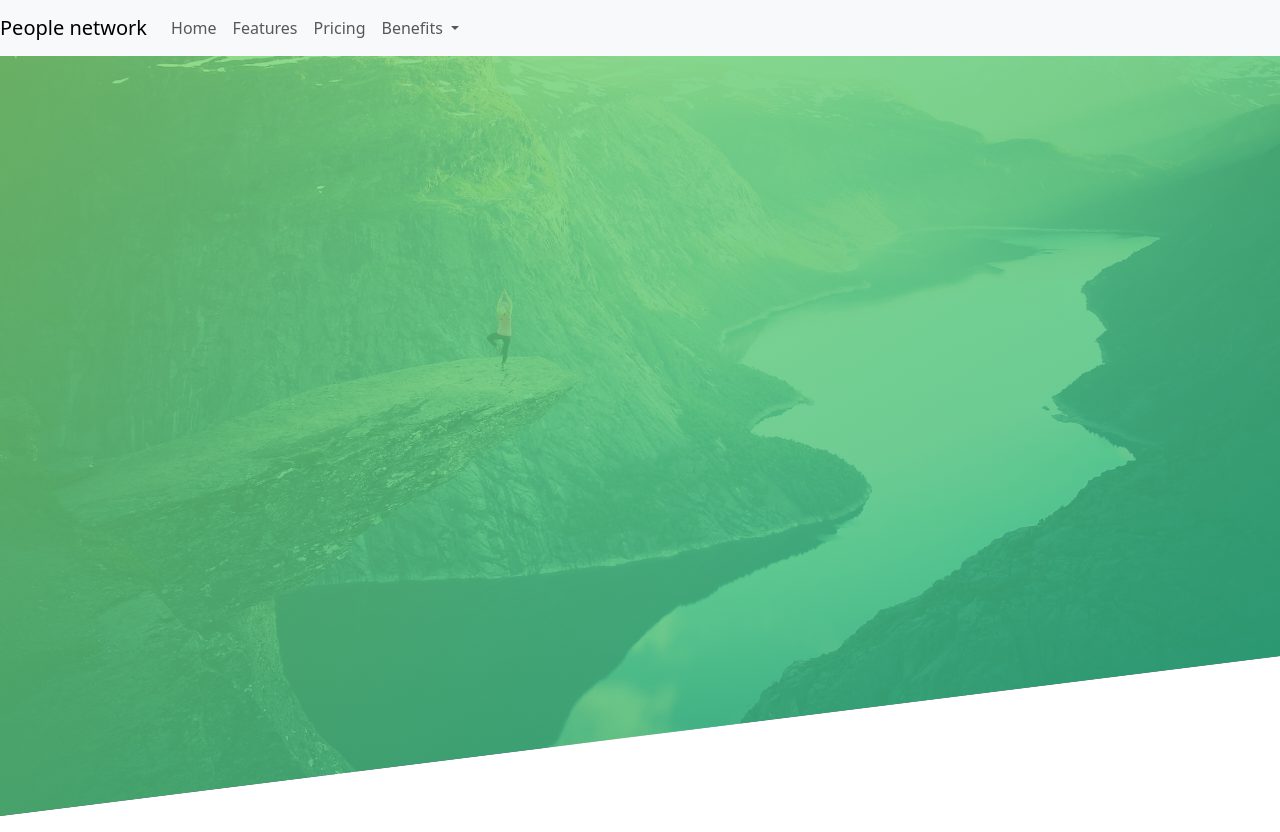
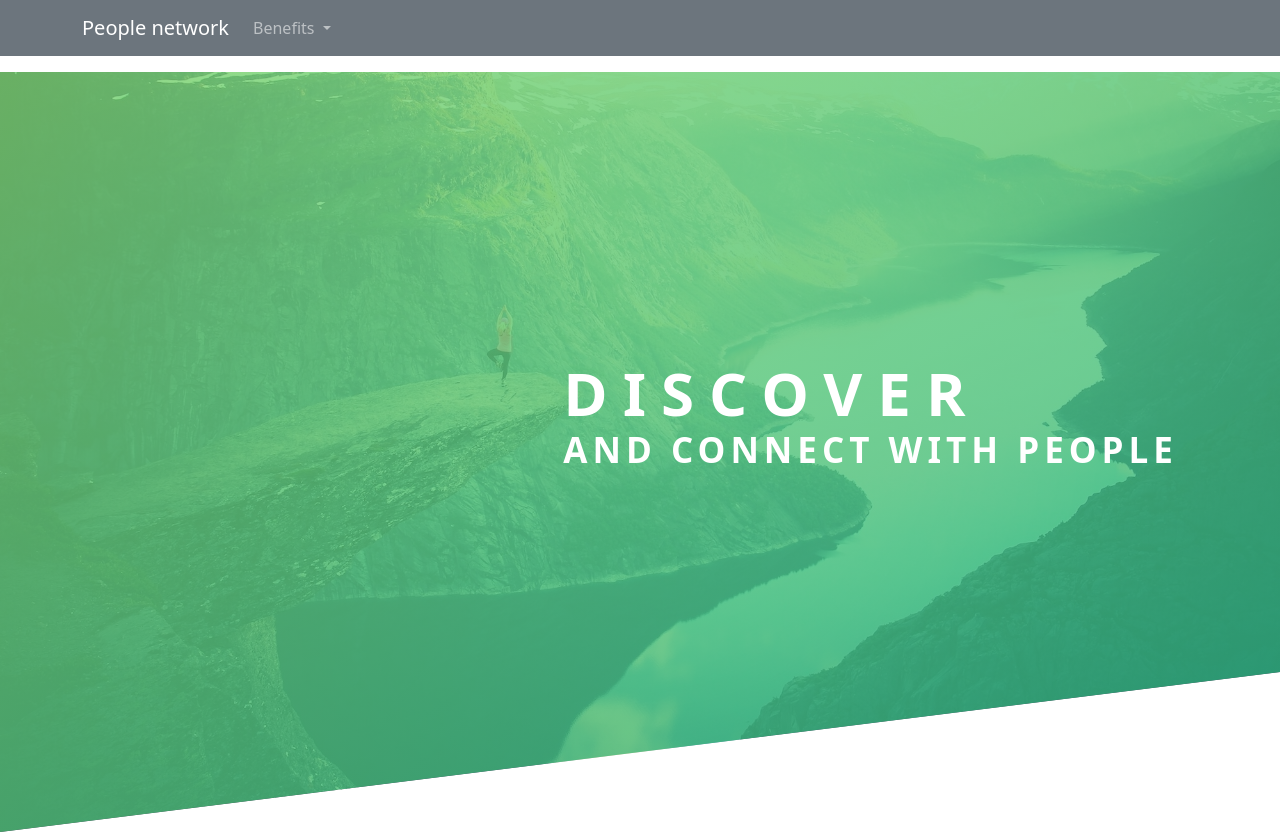
Before and after one commit to gmalheiro/social-network, an Angular app: page / in a window 1280 px wide. Built offline with nearby package versions, Linux system fonts and the light colour scheme.

Commit message:
Added banner with image and text to the project

```diff
--- a/src/app/components/header/header.component.html
+++ b/src/app/components/header/header.component.html
@@ -1,32 +1,23 @@
-
-  <nav class="navbar navbar-expand-lg navbar-light bg-light" style="background-color: #26ff64;" >
+  <nav class="navbar navbar-expand-lg navbar-dark bg-secondary mb-3" style="background-color: #26ff64;" >
+      <div class="container">
         <a class="navbar-brand" href="#">People network</a>
         <button class="navbar-toggler" type="button" data-toggle="collapse" data-target="#navbarNav" aria-controls="navbarNav" aria-expanded="false" aria-label="Toggle navigation">
           <span class="navbar-toggler-icon"></span>
         </button>
         <div class="collapse navbar-collapse" id="navbarNav">
           <ul class="navbar-nav">
-          <li class="nav-item active">
-            <a class="nav-link" href="#">Home</a>
-          </li>
-          <li class="nav-item">
-            <a class="nav-link" href="#">Features</a>
-          </li>
-          <li class="nav-item">
-            <a class="nav-link" href="#">Pricing</a>
-          </li>
             <li ngbDropdown class="nav-item dropdown">
               <a ngbDropdownToggle class="nav-link dropdown-toggle" href="#" id="navbarDropdownMenuLink" role="button" data-toggle="dropdown" aria-haspopup="true" aria-expanded="false">
                 Benefits
               </a>
               <div ngbDropdownMenu class="dropdown-menu" aria-labelledby="navbarDropdownMenuLink">
-              <a ngbDropdownItem class="dropdown-item" href="#">Action</a>
-              <a ngbDropdownItem class="dropdown-item" href="#">Another action</a>
-              <a ngbDropdownItem class="dropdown-item" href="#">Something else here</a>
+                <a ngbDropdownItem class="dropdown-item"  style="cursor: pointer;" (click)="logInConsole()">Add user</a>
+                <a ngbDropdownItem class="dropdown-item" href="#">List users</a>
               </div>
             </li>
           </ul>
         </div>
+      </div>
   </nav>
 
   <app-hero-banner></app-hero-banner>
--- a/src/app/components/header/header.component.ts
+++ b/src/app/components/header/header.component.ts
@@ -6,5 +6,7 @@ import { Component } from '@angular/core';
   styleUrls: ['./header.component.css','../../../../node_modules/bootstrap/dist/css/bootstrap.min.css']
 })
 export class HeaderComponent {
-
+  logInConsole(){
+    console.log('Hey');
+  }
 }
--- a/src/app/components/hero-banner/hero-banner.component.css
+++ b/src/app/components/hero-banner/hero-banner.component.css
@@ -9,7 +9,30 @@
     height: 95vh;
     background-size: cover;
     background-position: top;
-    /*clip-path: polygon(x y, x y, x y, x y);*/
-   /* clip-path: polygon(0 0, 100% 0,100% 75vh, 0 100%);  */
    clip-path: polygon(0 0, 100% 0,100% 75vh, 0 100%);
+   position: relative;
 }
+
+.heading-primary{
+    text-transform: uppercase;
+    color: #fff;
+    position: absolute;
+    top: 30%;
+    left: 20%;
+    transform: translate(50%,50%);
+    font-weight: bold;
+}
+
+.heading-primary-main{
+    font-weight: 700;
+    display: block;
+    letter-spacing: 15px;
+    font-size: 60px;
+}
+
+.heading-primary-sub{
+    font-weight: 700;
+    display: block;
+    letter-spacing: 5px;
+    font-size: 35px;
+}
--- a/src/app/components/hero-banner/hero-banner.component.html
+++ b/src/app/components/hero-banner/hero-banner.component.html
@@ -1,3 +1,6 @@
 <header class="header">
-
+    <h1 class="heading-primary">
+        <span class="heading-primary-main" >Discover</span>
+        <span class="heading-primary-sub" >and connect with people</span>
+    </h1>
 </header>
```
Lines whose indentation alone changed are shown as unchanged.
